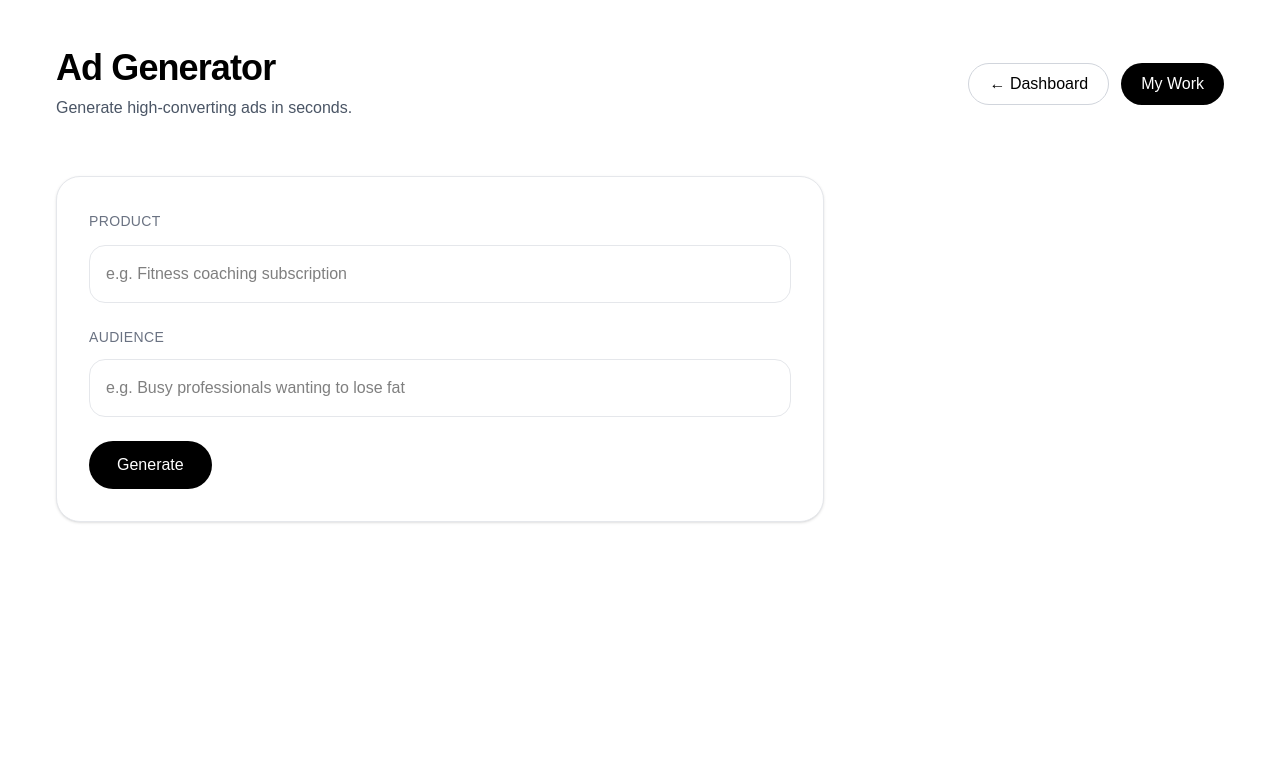
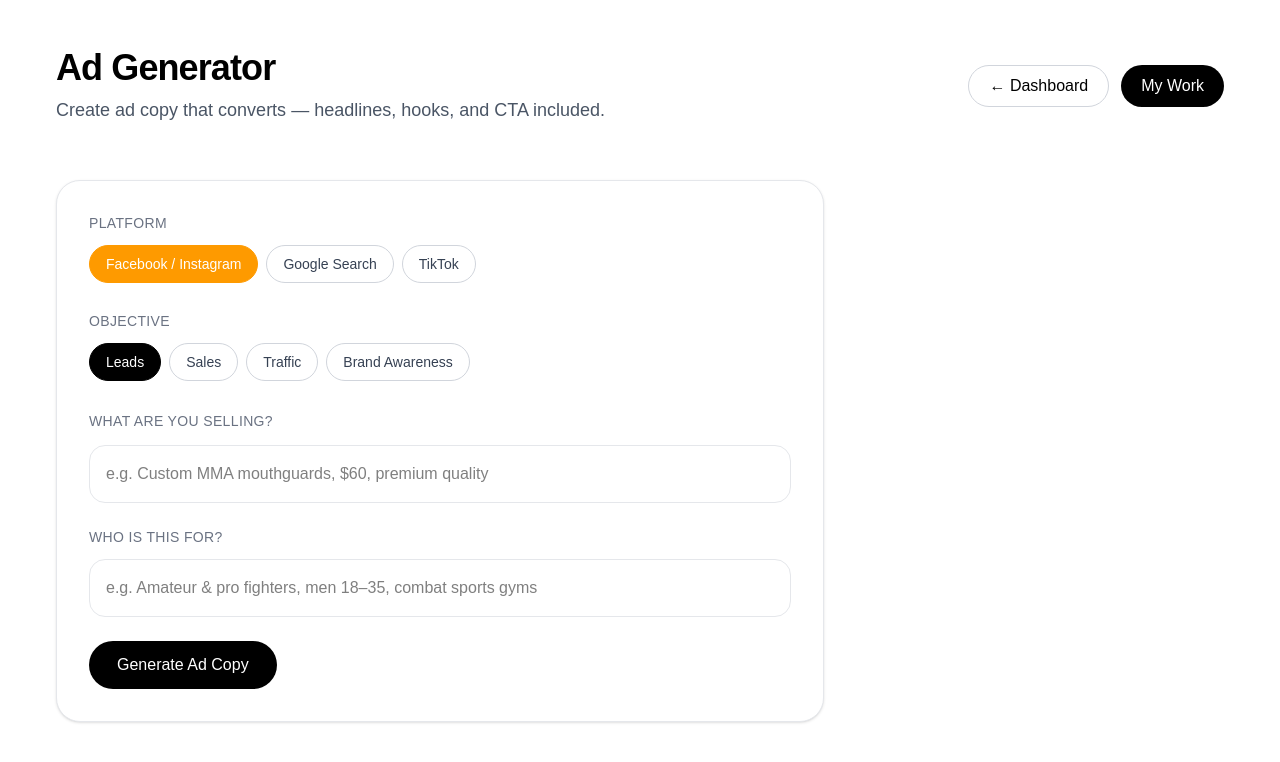
Before and after one commit to Leomessi0101/autopilotai-frontend, a Next.js app: page /dashboard/ads in a window 1280 px wide. Shown: the top 762 px of the page. Built offline with nearby package versions, Linux system fonts and the light colour scheme; sample sign-in values are in the browser's storage.

Commit message:
Added billing page + improved UI

```diff
--- a/app/dashboard/ads/page.tsx
+++ b/app/dashboard/ads/page.tsx
@@ -5,8 +5,24 @@ import { useRouter } from "next/navigation";
 import { useEffect, useState } from "react";
 import api from "@/lib/api";
 
+const PLATFORMS = [
+  { key: "meta", label: "Facebook / Instagram" },
+  { key: "google", label: "Google Search" },
+  { key: "tiktok", label: "TikTok" },
+];
+
+const OBJECTIVES = [
+  "Leads",
+  "Sales",
+  "Traffic",
+  "Brand Awareness",
+];
+
 export default function AdsPage() {
   const router = useRouter();
+
+  const [platform, setPlatform] = useState("meta");
+  const [objective, setObjective] = useState("Leads");
 
   const [product, setProduct] = useState("");
   const [audience, setAudience] = useState("");
@@ -39,6 +55,8 @@ export default function AdsPage() {
       setLoading(true);
 
       const res = await api.post("/api/ads/generate", {
+        platform,
+        objective,
         product,
         audience,
       });
@@ -53,14 +71,13 @@ export default function AdsPage() {
 
   return (
     <div className="min-h-screen bg-white px-14 py-12 text-black">
+
       {/* HEADER */}
       <div className="flex items-center justify-between mb-14">
         <div>
-          <h1 className="text-4xl font-bold tracking-tight">
-            Ad Generator
-          </h1>
-          <p className="text-gray-600 mt-2">
-            Generate high-converting ads in seconds.
+          <h1 className="text-4xl font-bold tracking-tight">Ad Generator</h1>
+          <p className="text-gray-600 mt-2 text-lg">
+            Create ad copy that converts — headlines, hooks, and CTA included.
           </p>
         </div>
 
@@ -72,6 +89,7 @@ export default function AdsPage() {
           >
             ← Dashboard
           </button>
+
           <button
             onClick={() => router.push("/dashboard/work")}
             className="px-5 py-2 rounded-full bg-black text-white
@@ -82,42 +100,94 @@ export default function AdsPage() {
         </div>
       </div>
 
-      {/* INPUTS */}
+      {/* INPUT CARD */}
       <motion.div
         initial={{ opacity: 0, y: 10 }}
         animate={{ opacity: 1, y: 0 }}
         transition={{ duration: 0.35 }}
         className="max-w-3xl rounded-3xl border border-gray-200 p-8 bg-white shadow-sm"
       >
+
+        {/* PLATFORM SELECTOR */}
+        <div className="mb-7">
+          <p className="text-sm uppercase tracking-wide text-gray-500 mb-3">
+            Platform
+          </p>
+
+          <div className="flex gap-2 flex-wrap">
+            {PLATFORMS.map((p) => (
+              <button
+                key={p.key}
+                onClick={() => setPlatform(p.key)}
+                className={`px-4 py-2 rounded-full border transition text-sm
+                  ${
+                    platform === p.key
+                      ? "bg-amber-500 border-amber-500 text-white"
+                      : "border-gray-300 text-gray-700 hover:border-amber-400"
+                  }`}
+              >
+                {p.label}
+              </button>
+            ))}
+          </div>
+        </div>
+
+        {/* OBJECTIVE */}
+        <div className="mb-7">
+          <p className="text-sm uppercase tracking-wide text-gray-500 mb-3">
+            Objective
+          </p>
+
+          <div className="flex gap-2 flex-wrap">
+            {OBJECTIVES.map((o) => (
+              <button
+                key={o}
+                onClick={() => setObjective(o)}
+                className={`px-4 py-2 rounded-full border transition text-sm
+                  ${
+                    objective === o
+                      ? "bg-black border-black text-white"
+                      : "border-gray-300 text-gray-700 hover:border-amber-400"
+                  }`}
+              >
+                {o}
+              </button>
+            ))}
+          </div>
+        </div>
+
+        {/* PRODUCT */}
         <label className="text-sm uppercase tracking-wide text-gray-500">
-          Product
+          What are you selling?
         </label>
         <input
           value={product}
           onChange={(e) => setProduct(e.target.value)}
-          placeholder="e.g. Fitness coaching subscription"
+          placeholder="e.g. Custom MMA mouthguards, $60, premium quality"
           className="w-full mt-3 p-4 rounded-2xl border border-gray-200
                      focus:outline-none focus:ring-2 focus:ring-amber-400"
         />
 
+        {/* AUDIENCE */}
         <label className="text-sm uppercase tracking-wide text-gray-500 mt-6 block">
-          Audience
+          Who is this for?
         </label>
         <input
           value={audience}
           onChange={(e) => setAudience(e.target.value)}
-          placeholder="e.g. Busy professionals wanting to lose fat"
+          placeholder="e.g. Amateur & pro fighters, men 18–35, combat sports gyms"
           className="w-full mt-3 p-4 rounded-2xl border border-gray-200
                      focus:outline-none focus:ring-2 focus:ring-amber-400"
         />
 
+        {/* GENERATE */}
         <button
           onClick={handleGenerate}
           disabled={loading}
           className="mt-6 px-7 py-3 rounded-full bg-black text-white
                      hover:bg-gray-900 transition disabled:opacity-60"
         >
-          {loading ? "Generating..." : "Generate"}
+          {loading ? "Generating…" : "Generate Ad Copy"}
         </button>
 
         {error && (
@@ -131,21 +201,26 @@ export default function AdsPage() {
           initial={{ opacity: 0, y: 12 }}
           animate={{ opacity: 1, y: 0 }}
           transition={{ duration: 0.35 }}
-          className="mt-10 max-w-3xl rounded-3xl border border-amber-200 bg-amber-50 p-8"
+          className="mt-10 max-w-3xl rounded-3xl border border-amber-200 bg-amber-50 p-8 shadow-sm"
         >
-          <h3 className="text-xl font-semibold mb-4">
-            Result <span className="text-amber-600">·</span>
-          </h3>
-          <pre className="whitespace-pre-wrap text-gray-800 leading-relaxed">
+          <div className="flex items-center justify-between mb-4">
+            <h3 className="text-xl font-semibold">
+              Generated Ad Copy
+              <span className="text-amber-600"> · {platform}</span>
+            </h3>
+
+            <button
+              onClick={() => navigator.clipboard.writeText(result)}
+              className="px-4 py-2 rounded-full border border-amber-300
+                         hover:bg-amber-100 transition text-sm"
+            >
+              Copy
+            </button>
+          </div>
+
+          <pre className="whitespace-pre-wrap text-gray-800 leading-relaxed text-[15px]">
             {result}
           </pre>
-          <button
-            onClick={() => navigator.clipboard.writeText(result)}
-            className="mt-6 px-5 py-2 rounded-full border border-amber-300
-                       hover:bg-amber-100 transition text-sm"
-          >
-            Copy
-          </button>
         </motion.div>
       )}
     </div>
--- a/app/dashboard/email/page.tsx
+++ b/app/dashboard/email/page.tsx
@@ -54,13 +54,13 @@ export default function EmailPage() {
   return (
     <div className="min-h-screen bg-white px-14 py-12 text-black">
       {/* HEADER */}
-      <div className="flex items-center justify-between mb-14">
+      <div className="flex items-center justify-between mb-16">
         <div>
           <h1 className="text-4xl font-bold tracking-tight">
-            Email Writer
+            AI Email Writer
           </h1>
-          <p className="text-gray-600 mt-2">
-            Write outreach, follow-ups, replies — instantly.
+          <p className="text-gray-600 mt-2 text-lg">
+            Outreach, follow-ups, client replies, cold emails — written in your tone.
           </p>
         </div>
 
@@ -72,6 +72,7 @@ export default function EmailPage() {
           >
             ← Dashboard
           </button>
+
           <button
             onClick={() => router.push("/dashboard/work")}
             className="px-5 py-2 rounded-full bg-black text-white
@@ -89,36 +90,39 @@ export default function EmailPage() {
         transition={{ duration: 0.35 }}
         className="max-w-3xl rounded-3xl border border-gray-200 p-8 bg-white shadow-sm"
       >
+        {/* SUBJECT */}
         <label className="text-sm uppercase tracking-wide text-gray-500">
-          Subject (optional)
+          Email Subject (optional)
         </label>
         <input
           value={subject}
           onChange={(e) => setSubject(e.target.value)}
-          placeholder="e.g. Quick question about your services"
+          placeholder="e.g. Quick question about working together"
           className="w-full mt-3 p-4 rounded-2xl border border-gray-200
                      focus:outline-none focus:ring-2 focus:ring-amber-400"
         />
 
+        {/* DETAILS */}
         <label className="text-sm uppercase tracking-wide text-gray-500 mt-6 block">
-          Email details
+          Email Details
         </label>
         <textarea
           value={details}
           onChange={(e) => setDetails(e.target.value)}
-          placeholder="Who are you writing to, why, what do you want, tone, CTA..."
-          rows={6}
+          placeholder="Who is this for? What do you want? Tone? CTA? Any context?"
+          rows={7}
           className="w-full mt-3 p-4 rounded-2xl border border-gray-200
                      focus:outline-none focus:ring-2 focus:ring-amber-400"
         />
 
+        {/* BUTTON */}
         <button
           onClick={handleGenerate}
           disabled={loading}
           className="mt-6 px-7 py-3 rounded-full bg-black text-white
                      hover:bg-gray-900 transition disabled:opacity-60"
         >
-          {loading ? "Generating..." : "Generate"}
+          {loading ? "Generating…" : "Generate Email"}
         </button>
 
         {error && (
@@ -132,21 +136,26 @@ export default function EmailPage() {
           initial={{ opacity: 0, y: 12 }}
           animate={{ opacity: 1, y: 0 }}
           transition={{ duration: 0.35 }}
-          className="mt-10 max-w-3xl rounded-3xl border border-amber-200 bg-amber-50 p-8"
+          className="mt-12 max-w-3xl rounded-3xl border border-amber-200 bg-amber-50 p-8 shadow-sm"
         >
-          <h3 className="text-xl font-semibold mb-4">
-            Result <span className="text-amber-600">·</span>
-          </h3>
-          <pre className="whitespace-pre-wrap text-gray-800 leading-relaxed">
+          <div className="flex items-center justify-between">
+            <h3 className="text-xl font-semibold">
+              Generated Email
+              <span className="text-amber-600"> ·</span>
+            </h3>
+
+            <button
+              onClick={() => navigator.clipboard.writeText(result)}
+              className="px-5 py-2 rounded-full border border-amber-300
+                         hover:bg-amber-100 transition text-sm"
+            >
+              Copy
+            </button>
+          </div>
+
+          <pre className="mt-4 whitespace-pre-wrap text-gray-800 leading-relaxed text-[15px]">
             {result}
           </pre>
-          <button
-            onClick={() => navigator.clipboard.writeText(result)}
-            className="mt-6 px-5 py-2 rounded-full border border-amber-300
-                       hover:bg-amber-100 transition text-sm"
-          >
-            Copy
-          </button>
         </motion.div>
       )}
     </div>
```
Also changed, not shown: app/billing/page.tsx (+9 -5 lines), app/dashboard/content/page.tsx (+14 -9 lines), app/dashboard/profile/page.tsx (+28 -19 lines).
